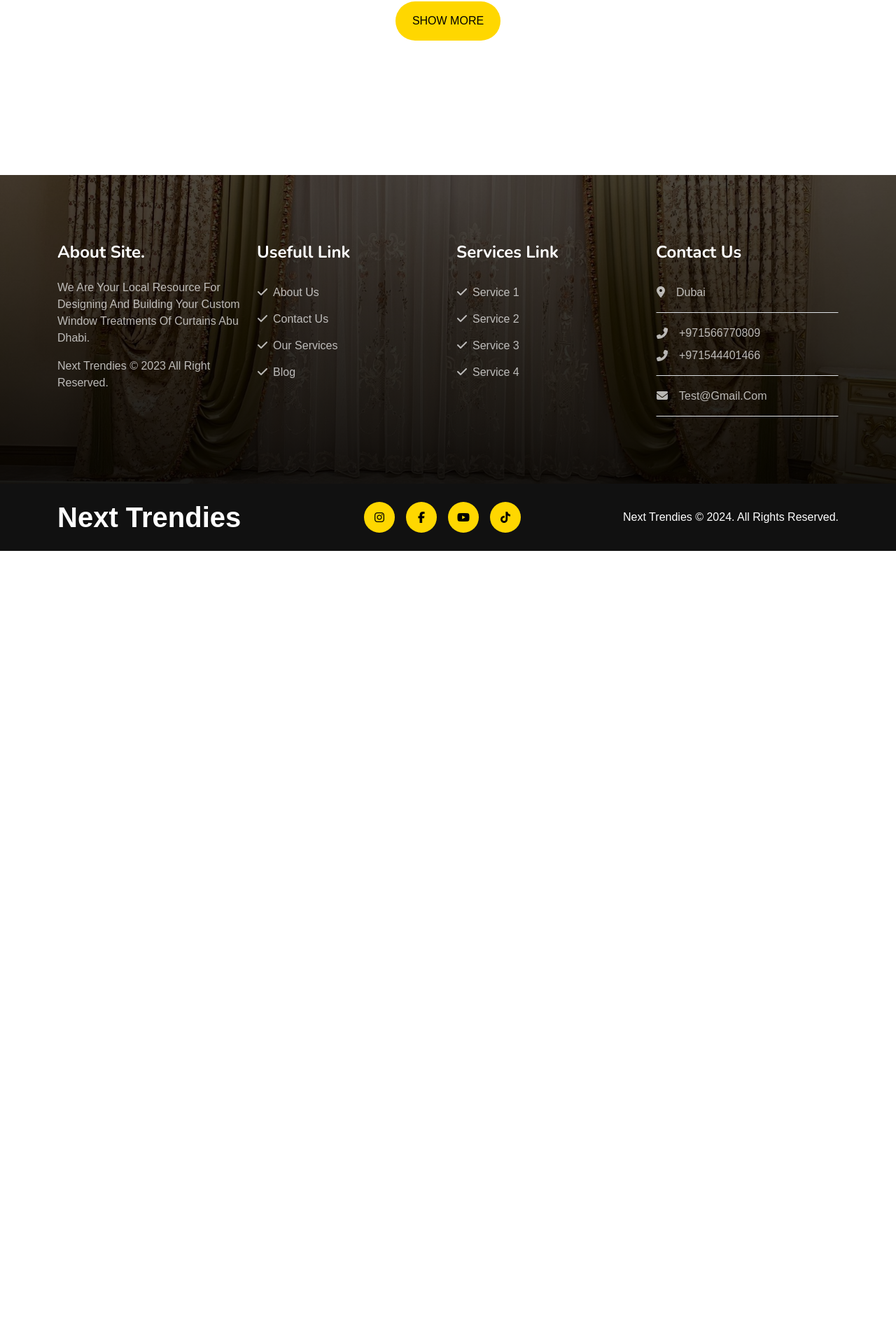
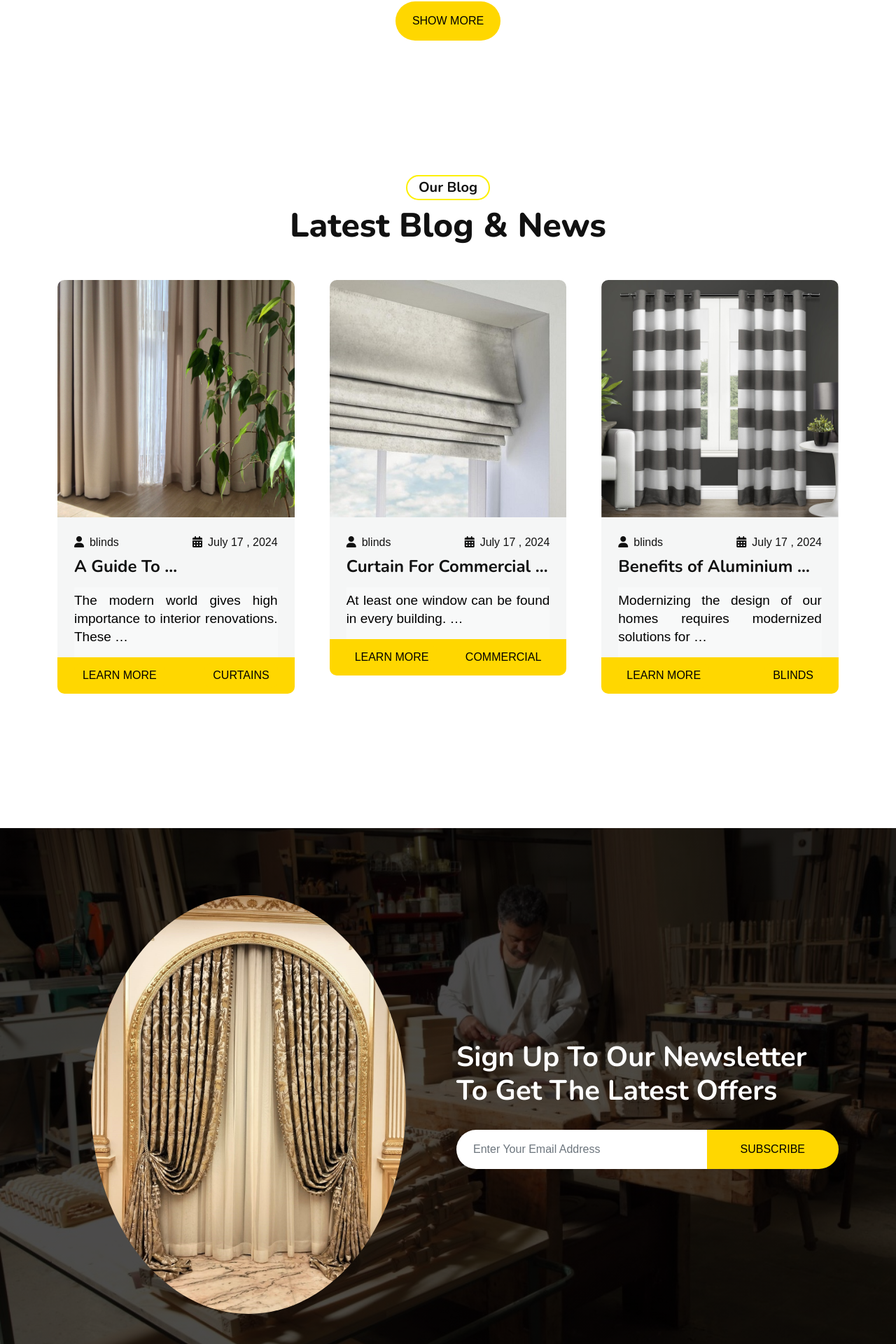
Before and after one commit to Mmy2000/blinds_store, a Django app: page / in a window 1280 px wide. Shown: the part 4543-6463 px from the top of the page at 70% size. Before the commit the page ends 5330 px from the top, so only its background shows below. Run offline with Django 4.2, Linux system fonts and the light colour scheme; data comes from the database, SQL or seed files in the repository; both versions use the stored data as it was after the commit; parts of the project's set-up code (start-up, migrations or seed data) failed here and were passed over; some libraries are stand-ins or nearby versions.

Commit message:
finishing home page

```diff
--- a/blog/templates/blog/post_list.html
+++ b/blog/templates/blog/post_list.html
@@ -34,7 +34,7 @@ Blogs
                                 <span class="text-dark"><i class="fas fa-calendar-alt me-2"></i>{{blog.created_at|date:'F j , Y'}}</span>
                             </div>
                             <div class="px-4 pb-0">
-                                <h4>{{blog}}</h4>
+                                <h4>{{blog|truncatewords:3}}</h4>
                                 <p>{{blog.description|safe|truncatewords:35}}</p>
                             </div>
                             <div class="p-4 py-2 d-flex justify-content-between bg-primary rounded-bottom blog-btn">
--- a/settings/templates/home.html
+++ b/settings/templates/home.html
@@ -9,7 +9,8 @@ Home
 <div class="container-fluid carousel px-0 mb-5 pb-5">
     <div id="carouselId" class="carousel slide" data-bs-ride="carousel">
         <ol class="carousel-indicators">
-                    <li data-bs-target="#carouselId" data-bs-slide-to="0" class="active" aria-current="true" aria-label="First slide"></li>
+            <li data-bs-target="#carouselId" data-bs-slide-to="0" class="active" aria-current="true"
+                aria-label="First slide"></li>
             <li data-bs-target="#carouselId" data-bs-slide-to="1" aria-label="Second slide"></li>
         </ol>
         <div class="carousel-inner" role="listbox">
@@ -18,8 +19,11 @@ Home
                 <div class="carousel-caption">
                     <div class="container carousel-content">
                         <h1 class="text-white mb-4 animated slideInDown">Curtains Dubai</h1>
-                                <h6 class="text-white display-1 mb-4 animated slideInDown">Our unique selection of draperies available in various styles and designs.</h6>
-                                <a href="" class="me-2"><button type="button" class="px-5 py-3 btn btn-primary border-2 rounded-pill animated slideInDown">Read More</button></a>
+                        <h6 class="text-white display-1 mb-4 animated slideInDown">Our unique selection of draperies
+                            available in various styles and designs.</h6>
+                        <a href="" class="me-2"><button type="button"
+                                class="px-5 py-3 btn btn-primary border-2 rounded-pill animated slideInDown">Read
+                                More</button></a>
                     </div>
                 </div>
             </div>
@@ -28,17 +32,22 @@ Home
                 <div class="carousel-caption">
                     <div class="container carousel-content">
                         <h1 class="text-white mb-4 animated slideInDown">Blinds Dubai</h1>
-                                <h6 class="text-white display-1 mb-4 animated slideInDown">Our stylish collection of window blind is adaptable that ensure proper privacy and shade.</h6>
-                                <a href="" class="me-2"><button type="button" class="px-5 py-3 btn btn-primary border-2 rounded-pill animated slideInDown">Read More</button></a>
+                        <h6 class="text-white display-1 mb-4 animated slideInDown">Our stylish collection of window
+                            blind is adaptable that ensure proper privacy and shade.</h6>
+                        <a href="" class="me-2"><button type="button"
+                                class="px-5 py-3 btn btn-primary border-2 rounded-pill animated slideInDown">Read
+                                More</button></a>
                     </div>
                 </div>
             </div>
         </div>
-                <button class="carousel-control-prev btn btn-primary border border-2 border-start-0 border-primary" type="button" data-bs-target="#carouselId" data-bs-slide="prev">
+        <button class="carousel-control-prev btn btn-primary border border-2 border-start-0 border-primary"
+            type="button" data-bs-target="#carouselId" data-bs-slide="prev">
             <span class="carousel-control-prev-icon" aria-hidden="true"></span>
             <span class="visually-hidden">Previous</span>
         </button>
-                <button class="carousel-control-next btn btn-primary border border-2 border-end-0 border-primary" type="button" data-bs-target="#carouselId" data-bs-slide="next">
+        <button class="carousel-control-next btn btn-primary border border-2 border-end-0 border-primary" type="button"
+            data-bs-target="#carouselId" data-bs-slide="next">
             <span class="carousel-control-next-icon" aria-hidden="true"></span>
             <span class="visually-hidden">Next</span>
         </button>
@@ -62,10 +71,13 @@ Home
             </div>
             <div class="col-lg-6 col-md-12 wow fadeInUp" data-wow-delay=".6s">
                 <div class="about-item overflow-hidden">
-                            <h5 class="mb-2 px-3 py-1 text-dark rounded-pill d-inline-block border border-2 border-primary">About Site</h5>
+                    <h5 class="mb-2 px-3 py-1 text-dark rounded-pill d-inline-block border border-2 border-primary">
+                        About Site</h5>
                     <h1 class="display-5 mb-2">What makes Curtains Dubai unique?</h1>
-                            <p class="fs-5" style="text-align: justify;">{{about.short_description|safe|truncatewords:50}} <a href={% url 'about'%} class="btn btn-primary">Read More</a></p>
-                            <a href="{% url 'services'%}" class="btn btn-primary border-0 rounded-pill px-4 py-3 mt-5">Find Services</a>
+                    <p class="fs-5" style="text-align: justify;">{{about.short_description|safe|truncatewords:50}} <a
+                            href={% url 'about'%} class="btn btn-primary">Read More</a></p>
+                    <a href="{% url 'services'%}" class="btn btn-primary border-0 rounded-pill px-4 py-3 mt-5">Find
+                        Services</a>
                 </div>
             </div>
         </div>
@@ -76,7 +88,8 @@ Home
 <div class="container-fluid services py-5">
     <div class="container text-center py-5">
         <div class="text-center mb-5 wow fadeInUp" data-wow-delay=".3s">
-                    <h5 class="mb-2 px-3 py-1 text-dark rounded-pill d-inline-block border border-2 border-primary">Our Services</h5>
+            <h5 class="mb-2 px-3 py-1 text-dark rounded-pill d-inline-block border border-2 border-primary">Our Services
+            </h5>
             <h1 class="display-5">Common Next Trendies Services</h1>
         </div>
         <div class="row g-5">
@@ -90,12 +103,14 @@ Home
                     </div>
                     <h4>{{service}}</h4>
                     <p class="fs-5">{{service.description|safe|truncatewords:31}} </p>
-                             <a href="{% url 'service_details' service.slug %}" class="btn btn-primary border-0 rounded-pill px-4 py-3">Learn More</a>
+                    <a href="{% url 'service_details' service.slug %}"
+                        class="btn btn-primary border-0 rounded-pill px-4 py-3">Learn More</a>
                 </div>
             </div>
             {% endfor %}
         </div>
-                <a href="{% url 'services'%}" class="btn btn-primary border-0 rounded-pill px-4 py-3 mt-4 wow fadeInUp" data-wow-delay=".3s">More Services</a>
+        <a href="{% url 'services'%}" class="btn btn-primary border-0 rounded-pill px-4 py-3 mt-4 wow fadeInUp"
+            data-wow-delay=".3s">More Services</a>
     </div>
 </div>
 <!-- Services End -->
@@ -103,7 +118,8 @@ Home
 <div class="container-fluid py-5">
     <div class="container py-5">
         <div class="text-center mb-5 wow fadeInUp" data-wow-delay=".3s">
-                    <h5 class="mb-2 px-3 py-1 text-dark rounded-pill d-inline-block border border-2 border-primary">Our Recent Work</h5>
+            <h5 class="mb-2 px-3 py-1 text-dark rounded-pill d-inline-block border border-2 border-primary">Our Recent
+                Work</h5>
             <h1 class="display-5">Our recently Blinds Work</h1>
         </div>
         <div class="row g-5">
@@ -119,7 +135,8 @@ Home
             {% endfor %}
         </div>
         <div class="d-flex justify-content-center">
-                <a href="{% url 'blinds_list'%}" class="btn btn-primary border-0  rounded-pill px-4 py-3 mt-4 wow fadeInUp" data-wow-delay=".3s">Show More</a>
+            <a href="{% url 'blinds_list'%}" class="btn btn-primary border-0  rounded-pill px-4 py-3 mt-4 wow fadeInUp"
+                data-wow-delay=".3s">Show More</a>
         </div>
     </div>
 </div>
@@ -128,7 +145,8 @@ Home
 <div class="container-fluid py-5">
     <div class="container py-5">
         <div class="text-center mb-5 wow fadeInUp" data-wow-delay=".3s">
-                    <h5 class="mb-2 px-3 py-1 text-dark rounded-pill d-inline-block border border-2 border-primary">Our Recent Work</h5>
+            <h5 class="mb-2 px-3 py-1 text-dark rounded-pill d-inline-block border border-2 border-primary">Our Recent
+                Work</h5>
             <h1 class="display-5">Our recently Curtains Work</h1>
         </div>
         <div class="row g-5">
@@ -138,16 +156,87 @@ Home
                     <div class="project-left bg-dark"></div>
                     <div class="project-right bg-dark"></div>
                     <img src="{{curtain.image.url}}" class="img-fluid h-100" alt="img">
-                            <a href="{% url 'curtains_details' curtain.slug%}" class="fs-4 fw-bold text-center">{{curtain.title}}</a>
+                    <a href="{% url 'curtains_details' curtain.slug%}"
+                        class="fs-4 fw-bold text-center">{{curtain.title}}</a>
                 </div>
             </div>
             {% endfor %}
         </div>
         <div class="d-flex justify-content-center">
-                <a href="{% url 'curtains_list'%}" class="btn btn-primary border-0  rounded-pill px-4 py-3 mt-4 wow fadeInUp" data-wow-delay=".3s">Show More</a>
+            <a href="{% url 'curtains_list'%}"
+                class="btn btn-primary border-0  rounded-pill px-4 py-3 mt-4 wow fadeInUp" data-wow-delay=".3s">Show
+                More</a>
         </div>
     </div>
 </div>
 <!-- Curtains End -->
+<!-- Blog Start -->
+<div class="container-fluid py-5">
+    <div class="container py-5">
+        <div class="text-center mb-5 wow fadeInUp" data-wow-delay=".3s">
+            <h5 class="mb-2 px-3 py-1 text-dark rounded-pill d-inline-block border border-2 border-primary">Our Blog
+            </h5>
+            <h1 class="display-5">Latest Blog & News</h1>
+        </div>
+        <div class="owl-carousel blog-carousel wow fadeInUp" data-wow-delay=".5s">
+            {% for blog in posts %}
+            <div class="blog-item">
+                <img src="{{blog.image.url}}" class="img-fluid w-100 rounded-top" alt="">
+                <div class="rounded-bottom bg-light">
+                    <div class="d-flex justify-content-between p-4 pb-2">
+                        <span class="pe-2 text-dark"><i class="fa fa-user me-2"></i>{{blog.auther}}</span>
+                        <span class="text-dark"><i
+                                class="fas fa-calendar-alt me-2"></i>{{blog.created_at|date:'F j , Y'}}</span>
+                    </div>
+                    <div class="px-4 pb-0">
+                        <h4>{{blog|truncatewords:3}}</h4>
+                        <p>{{blog.description|safe|truncatewords:35}}</p>
+                    </div>
+                    <div class="p-4 py-2 d-flex justify-content-between bg-primary rounded-bottom blog-btn">
+                        <a href="{{blog.get_absolute_url}}" type="button" class="btn btn-primary border-0">Learn
+                            More</a>
+                        <a href="{% url 'post_by_category' blog.category %}" type="button"
+                            class="btn btn-primary border-0">{{blog.category}}</a>
+                    </div>
+                </div>
+            </div>
+            {% endfor %}
+        </div>
+    </div>
+</div>
+<!-- Blog End -->
+<!-- Call To Action Start -->
+<div class="container-fluid py-5 call-to-action wow fadeInUp" data-wow-delay=".3s" style="margin: 6rem 0;">
+    <div class="container">
+        <div class="row g-4">
+            <div class="col-lg-6">
+                <img src="{% static 'img/11.jpg' %}" class="img-fluid w-100 rounded-circle p-5" alt="">
+            </div>
+            <div id="main_form_div" class="col-lg-6 my-auto">
+                <div class="text-start mt-4">
+                    <h1 class="pb-4 text-white">Sign Up To Our Newsletter To Get The Latest Offers</h1>
+                </div>
+                <form id="newsletter_form" method="POST" action="{% url 'newsletters' %}">
+                    {% csrf_token %}
+                    <div class="form-group">
+                        <div class="d-flex call-btn">
+                            <input type="email" name="email"
+                                class="form-control py-3 px-4 w-100 border-0 rounded-0 rounded-end rounded-pill"
+                                placeholder="Enter Your Email Address" required="Please enter a valid email" />
+                            <button type="submit" value="Search Now!"
+                                class="btn btn-primary border-0 rounded-pill rounded rounded-start px-5">Subscribe</button>
+                        </div>
+                    </div>
+                </form>
+            </div>
+            <div id="success_div" style="display: none;" class="col-lg-6 my-auto">
+                <div class="text-start mt-4">
+                    <h1 class="pb-4 text-white">Subcribed Successfuly</h1>
+                </div>
+            </div>
+        </div>
+    </div>
+</div>
+    <!-- Call To Action End -->
 
     {% endblock body %}
--- a/settings/urls.py
+++ b/settings/urls.py
@@ -2,5 +2,5 @@ from django.urls import path
 from . import views
 urlpatterns = [
     path('' , views.home , name='home'),
-
+    path('newsletters/', views.newsletters ,name = 'newsletters'),
 ]
--- a/settings/views.py
+++ b/settings/views.py
@@ -1,14 +1,25 @@
 from django.shortcuts import render
 from service.models import Services
 from products.models import Blinds , Curtains
+from blog.models import Post
+from .models import NewsLitter
+from django.http import JsonResponse
+
 # Create your views here.
 def home(request):
     services = Services.objects.all()[:4]
     blinds = Blinds.objects.all()[:3]
     curtains = Curtains.objects.all()[:3]
+    posts = Post.objects.all()
     context = {
         'services':services,
         'blinds':blinds,
-        'curtains':curtains
+        'curtains':curtains,
+        'posts':posts
     }
     return render(request , 'home.html' , context )
+
+def newsletters(request):
+    email = request.POST.get('email')
+    NewsLitter.objects.create(email=email)
+    return JsonResponse({'done':'done'})
--- a/static/css/style.css
+++ b/static/css/style.css
@@ -900,3 +900,17 @@ form .form-control {
 .block-21 .text .meta div {
     margin-right: 10px;
 }
+@keyframes fadeIn {
+    from {
+        opacity: 0;
+    }
+    to {
+        opacity: 1;
+    }
+}
+
+#success_div {
+    display: none;
+    opacity: 0;
+    animation: fadeIn 1s forwards; /* Adjust the duration as needed */
+}
--- a/static/js/main.js
+++ b/static/js/main.js
@@ -95,3 +95,20 @@
     });
 
 })(jQuery);
+
+$("#newsletter_form").submit(function (e) {
+    e.preventDefault();
+    var form = $(this);
+    var url = form.attr('action');
+
+    $.ajax({
+        type: "POST",
+        url: url,
+        data: form.serialize(),
+        success: function (data) {
+            $('#main_form_div').fadeOut('slow', function () {
+                $('#success_div').fadeIn('slow');
+            });
+        }
+    });
+});
```
Also changed, not shown: db.sqlite3. Lines whose indentation alone changed are shown as unchanged.
